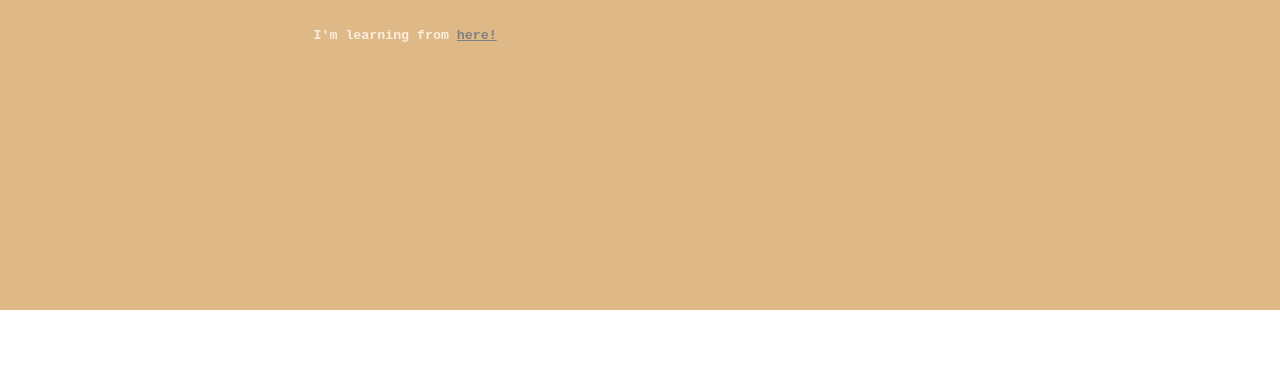
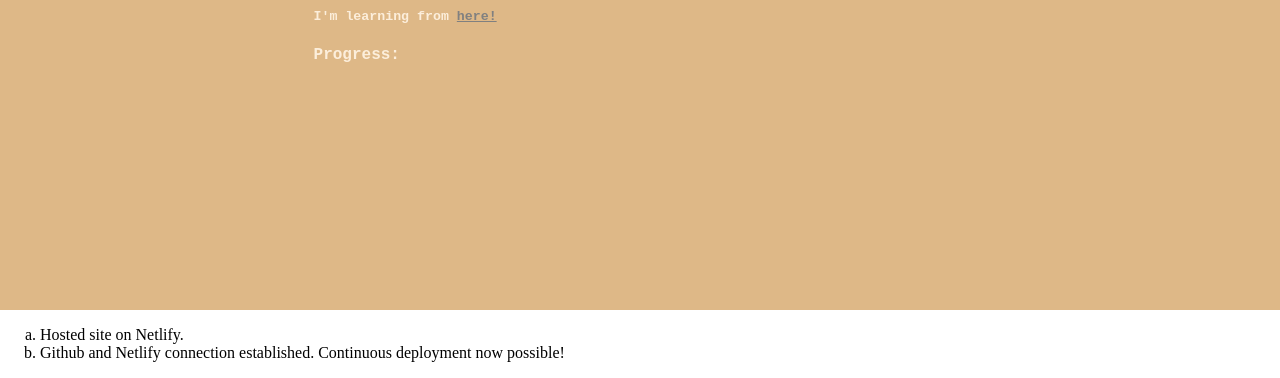
Before and after one commit to Aldroc/aldroc.netlify, a plain HTML site: page index.html in a window 1280 px wide. Shown: the part 490-868 px from the top of the page. Before the commit the page ends 800 px from the top, so only its background shows below. Drawn offline with Linux system fonts and the light colour scheme.

Commit message:
progress-report

```diff
--- a/index.html
+++ b/index.html
@@ -11,7 +11,12 @@
                     <h1>Learning full stack development :)</h1>
                     <h3>Wish me luck!</h3>
                     <h5>I'm learning from <a class="link" href="https://www.youtube.com/playlist?list=PLzvhQUIpvvug-c-bExl_xFcopeQi_sa29">here!</a></h5>
+                    <h4>Progress:</h4>
             </div>
         </header>
+        <ol type="a">
+            <li>Hosted site on Netlify.</li>
+            <li>Github and Netlify connection established. Continuous deployment now possible!</li>
+        </ol>
     </body>
 </html>
```
